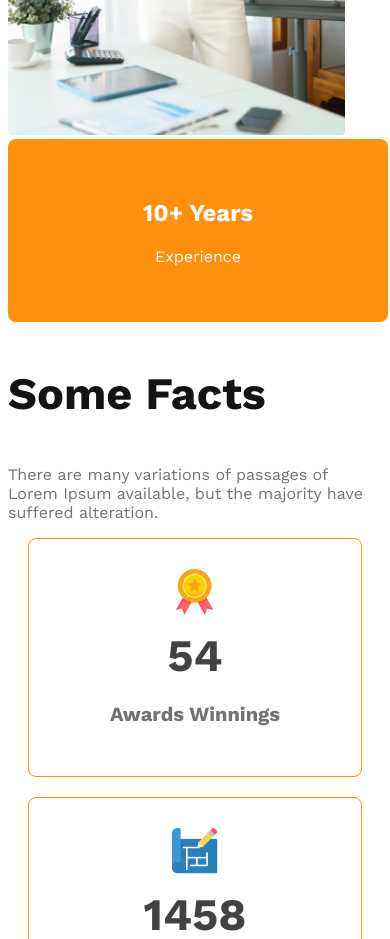
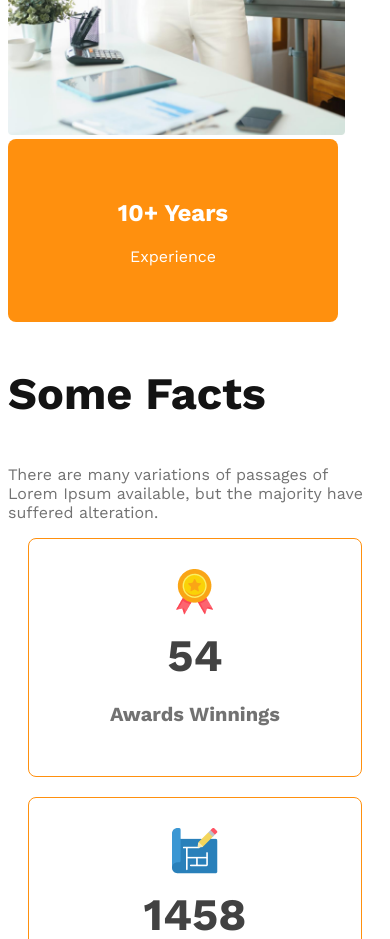
Before and after one commit to shajadanirob/G3-architects, a plain HTML site: page index.html in a window 390 px wide. Shown: the part 4480-5419 px from the top of the page. Drawn offline with nearby package versions, Linux system fonts and the light colour scheme.

Commit message:
all done

```diff
--- a/style.css
+++ b/style.css
@@ -252,7 +252,7 @@ nav li a {
     }
     .ten-years-badge {
         position: static;
-        max-width: 300px;
+        max-width: 250px;
 }
 
 }
```
